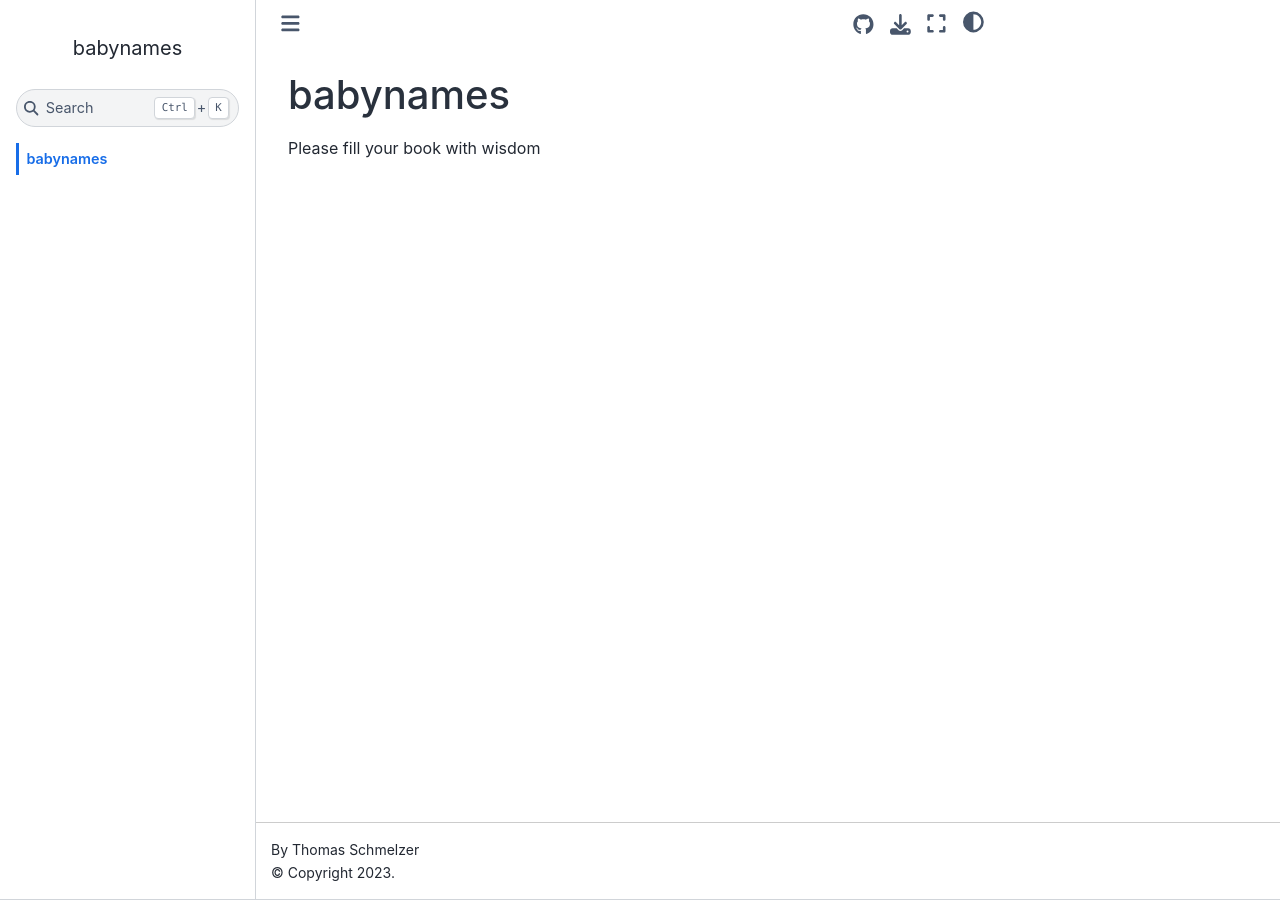
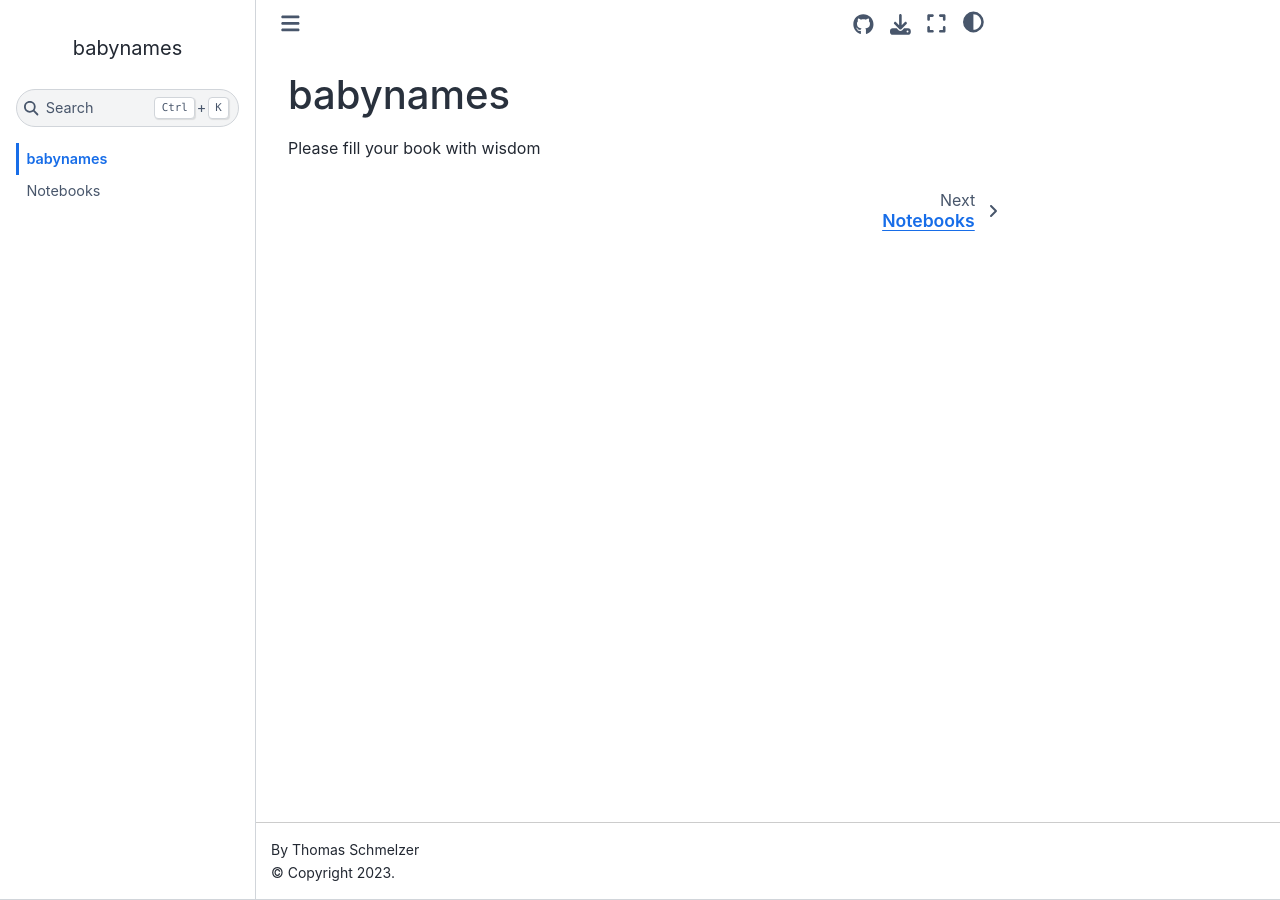
Before and after one commit to tschm/babynames, a Jupyter Book: the page built from book/docs/index.md, in a window 1280 px wide. Built offline with Jupyter Book 1.0.4 settings and Sphinx 7.4.7 and the Sphinx Book theme 1.1.4, drawn with Linux system fonts in a browser that asks for light colours; part of the change alters nothing that is shown.

Commit message:
towards uv

```diff
--- a/book/_toc.yml
+++ b/book/_toc.yml
@@ -2,8 +2,5 @@
 # Learn more at https://jupyterbook.org/customize/toc.html
 format: jb-book
 root: docs/index
-#chapters:
-#    - file: docs/SMI/Fun
-#    - file: docs/US Names/Elvis
-
-    #- file: docs/notebooks/Rotation3d
+chapters:
+    - file: docs/marimo
--- /dev/null
+++ b/book/docs/marimo.md
@@ -0,0 +1 @@
+# Notebooks
```
